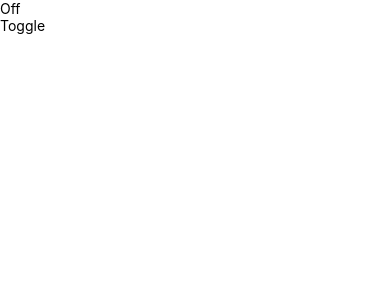
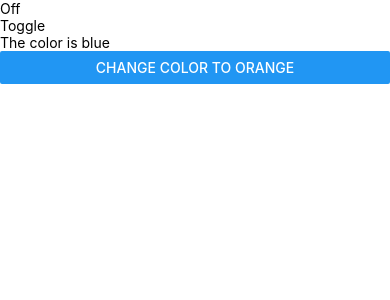
Before and after one commit to Harshana-Prabhath/First-React-Native-App, a React Native app: screen / in a window 390 px wide. Shown: the top 300 px of the page. Built offline with nearby package versions, Linux system fonts and the light colour scheme; no server answers.

Commit message:
Added a car class

```diff
--- /dev/null
+++ b/ClassComponents/FirstClass.tsx
@@ -0,0 +1,29 @@
+import React, { Component, ReactNode } from 'react';
+import { Button, SafeAreaView, Text } from 'react-native';
+
+type Props = {
+  color: String;
+};
+type state = {
+  color: String;
+};
+
+class Car extends Component<Props, state> {
+  constructor(props: Props) {
+    super(props);
+    this.state = { color: props.color };
+  }
+  changeColor = () => {
+    this.setState({ color: 'orange' });
+  };
+  render(): ReactNode {
+    return (
+      <SafeAreaView>
+        <Text>The color is {this.state.color}</Text>
+        <Button title="change color to orange" onPress={this.changeColor} />
+      </SafeAreaView>
+    );
+  }
+}
+
+export default Car;
--- a/Components/TextComponent/Splash/Splash.tsx
+++ b/Components/TextComponent/Splash/Splash.tsx
@@ -1,6 +1,6 @@
 import React from 'react';
 import { SafeAreaView, Text, TouchableOpacity } from 'react-native';
-
+import Car from '../../../ClassComponents/FirstClass';
 import { useThemeProvider } from '../../../Providers/ThemeProvider';
 import useToggle from '../../../CusomHooks/ToggleHook';
 import useFetchData from '../../../CusomHooks/FetchData';
@@ -10,8 +10,6 @@ const Splash = () => {
 
   const { data, isLoading } = useFetchData('https://jsonplaceholder.typicode.com/users');
 
-  console.log(data);
-
   const [valueState, toggle] = useToggle(false);
 
   return (
@@ -20,6 +18,7 @@ const Splash = () => {
       <TouchableOpacity onPress={toggle}>
         <Text>Toggle</Text>
       </TouchableOpacity>
+      <Car color="blue" />
     </SafeAreaView>
   );
 };
```
